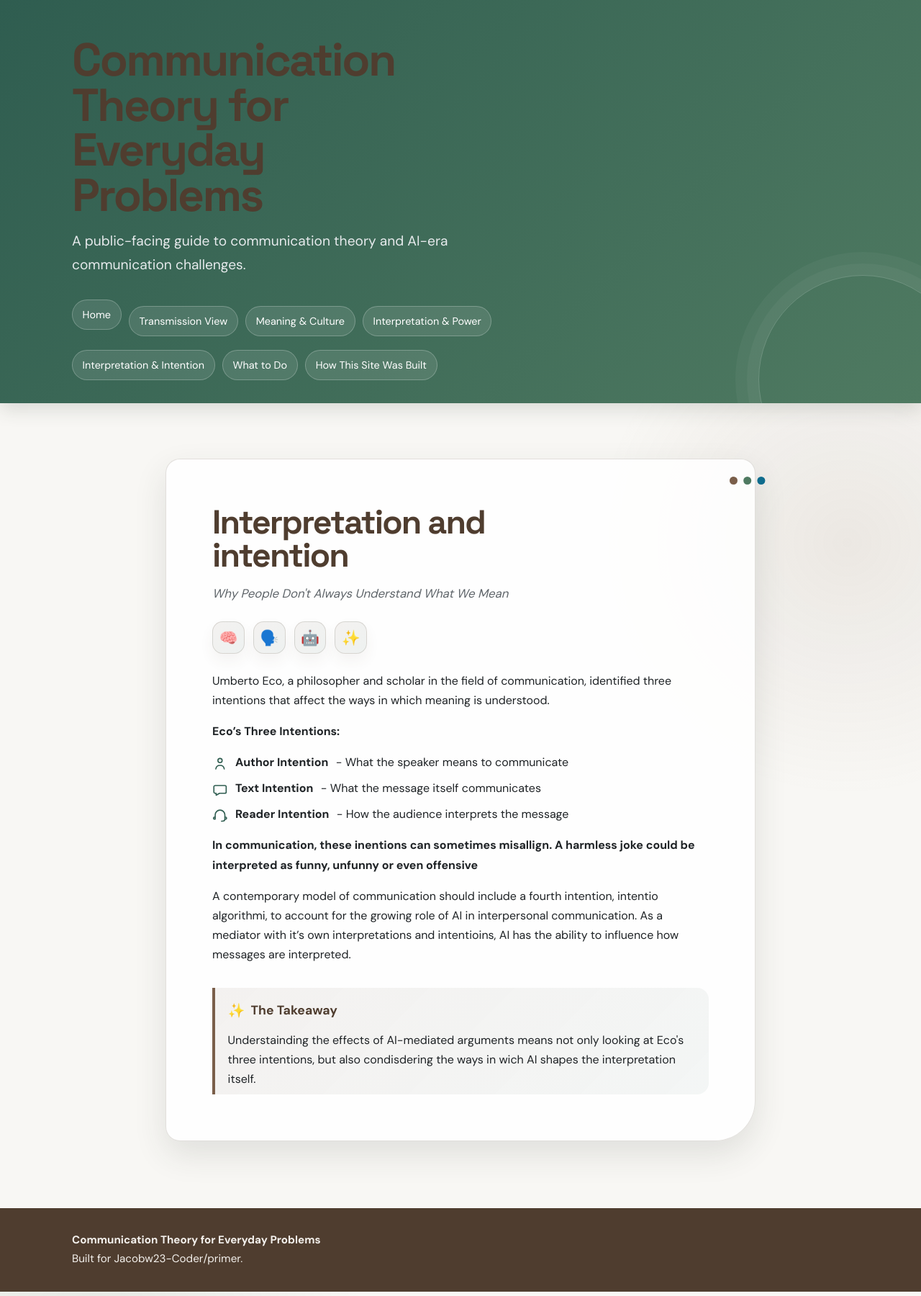
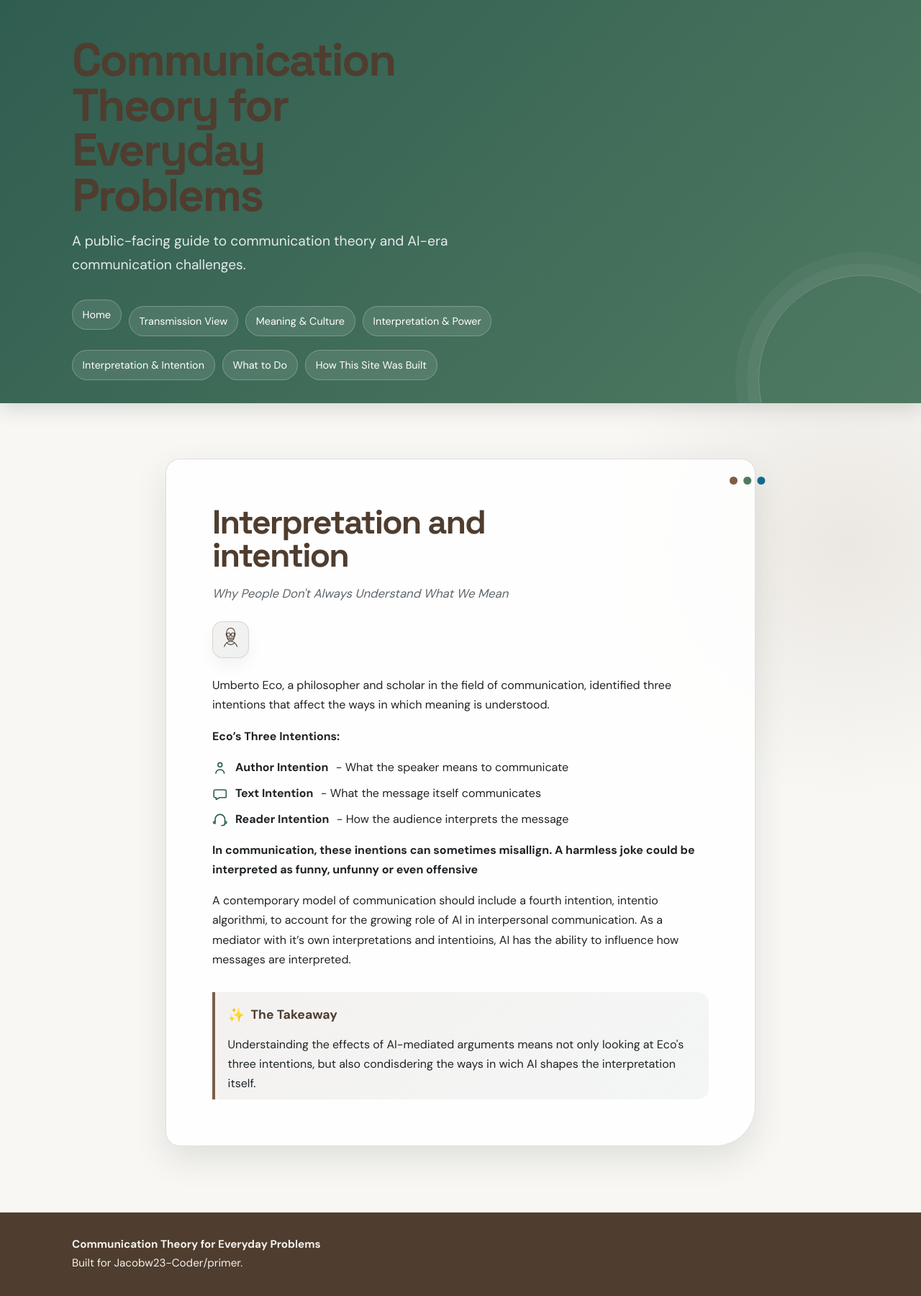
Before and after one commit to Jacobw23-Coder/primer, a Jekyll site: the page built from pages/interpretation-and-intention.md, in a window 1280 px wide. Shown: the whole page at 72% size. Built offline with Jekyll 4.4.1, drawn with Linux system fonts in a browser that asks for light colours.

Commit message:
made design changes to i&i

```diff
--- a/assets/css/style.css
+++ b/assets/css/style.css
@@ -178,8 +178,24 @@ h3 {
 .page-embellishment {
   display: flex;
   flex-wrap: wrap;
+  align-items: center;
   gap: 0.75rem;
   margin: 0 0 1.5rem;
+}
+
+.eco-portrait {
+  width: 3.2rem;
+  height: 3.2rem;
+  padding: 0.35rem;
+  border: 1px solid var(--line);
+  border-radius: 0.9rem;
+  background: linear-gradient(135deg, rgba(122, 94, 74, 0.08), rgba(47, 93, 80, 0.08));
+  box-shadow: 0 10px 20px rgba(79, 61, 47, 0.06);
+  stroke: var(--bark-brown);
+  stroke-width: 1.8;
+  stroke-linecap: round;
+  stroke-linejoin: round;
+  fill: none;
 }
 
 .page-embellishment span {
--- a/pages/interpretation-and-intention.md
+++ b/pages/interpretation-and-intention.md
@@ -5,10 +5,18 @@ title: Interpretation and intention
 <p class="subheading"><em>Why People Don't Always Understand What We Mean</em></p>
 
 <div class="page-embellishment" aria-hidden="true">
-  <span>🧠</span>
-  <span>🗣️</span>
-  <span>🤖</span>
-  <span>✨</span>
+  <svg class="eco-portrait" viewBox="0 0 64 64" role="img" aria-label="Stylized Umberto Eco portrait outline">
+    <path d="M23 11c2-4.2 5.2-6.5 9-6.5s7 2.3 9 6.5"></path>
+    <path d="M23 12.5c-1.3 2.2-1.5 5.5-.8 9.4.7 4.3 3.7 8.1 9.8 10.1 6.1-2 9.1-5.8 9.8-10.1.7-3.9.5-7.2-.8-9.4"></path>
+    <circle cx="27" cy="20" r="4.1"></circle>
+    <circle cx="37" cy="20" r="4.1"></circle>
+    <path d="M31.1 20h1.8"></path>
+    <path d="M22.8 18.8h-2.2m20.6 0h2.2"></path>
+    <path d="M28.5 27.3c1.1.7 2.1 1 3.5 1s2.4-.3 3.5-1"></path>
+    <path d="M24 27.5c1.2 5 4 7.4 8 7.4s6.8-2.4 8-7.4"></path>
+    <path d="M17 48c2.7-8.1 8.5-12.4 15-12.4S44.3 39.9 47 48"></path>
+    <path d="M23 39.2c2.7 2.8 5.7 4.2 9 4.2s6.3-1.4 9-4.2"></path>
+  </svg>
 </div>
 
 Umberto Eco, a philosopher and scholar in the field of communication, identified three intentions that affect the ways in which meaning is understood.
```
